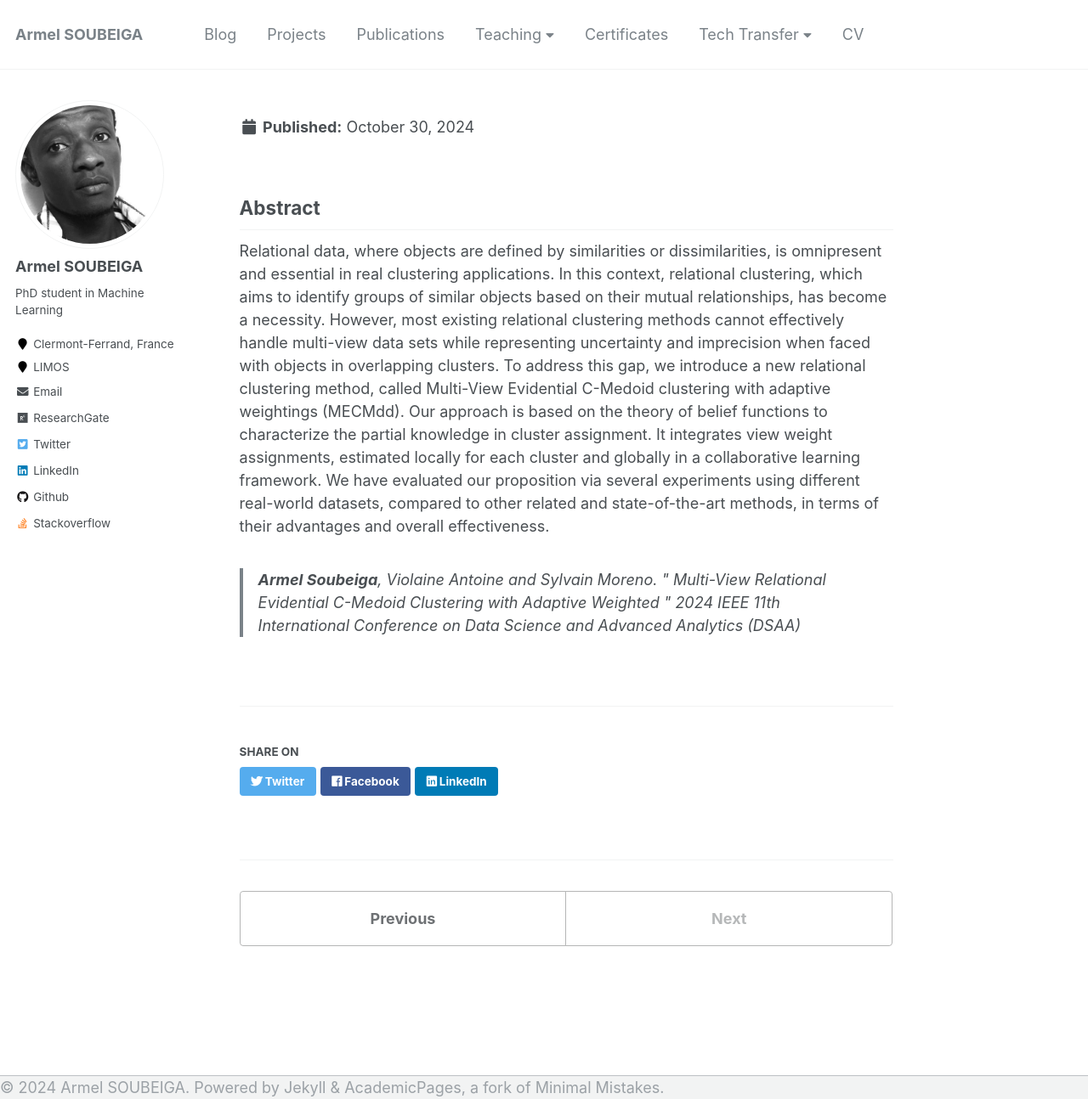
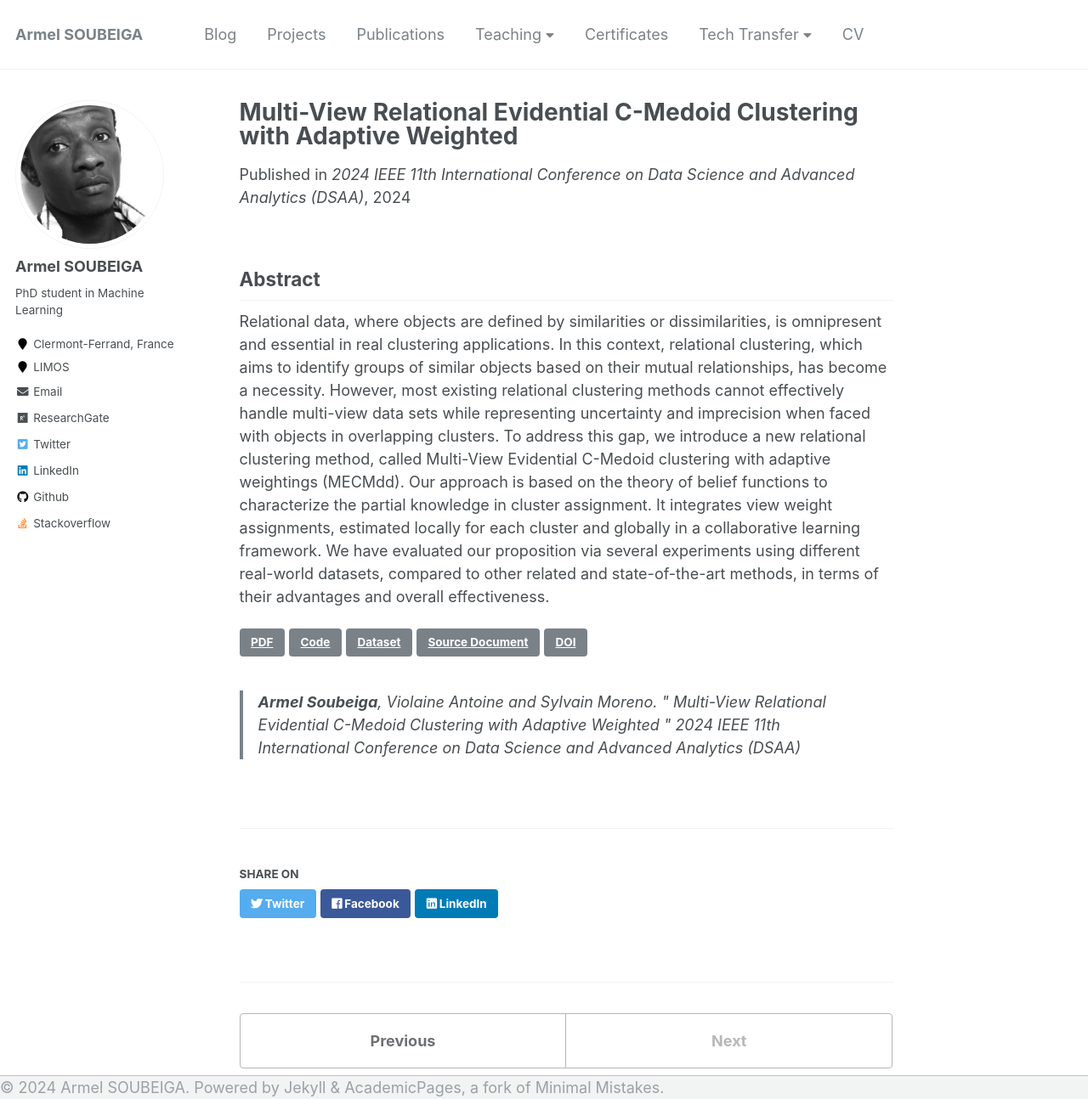
Before and after one commit to armelsoubeiga/armelsoubeiga.github.io, a Jekyll site: the page built from _publications/2024-10-06-Multi-View-Relational-Evidential-C-Medoid-Clustering-with-Adaptive-Weighted.md, in a window 1280 px wide and 1294 px high. Shown: the whole window at 85% size. Built offline with Jekyll 4.4.1, drawn with Linux system fonts in a browser that asks for light colours; some of the changed lines change nothing that is shown.

Commit message:
Update 2024-10-06-Multi-View-Relational-Evidential-C-Medoid-Clustering-with-Adaptive-Weighted.md

```diff
--- a/_publications/2024-10-06-Multi-View-Relational-Evidential-C-Medoid-Clustering-with-Adaptive-Weighted.md
+++ b/_publications/2024-10-06-Multi-View-Relational-Evidential-C-Medoid-Clustering-with-Adaptive-Weighted.md
@@ -7,11 +7,11 @@
 venue: '2024 IEEE 11th International Conference on Data Science and Advanced Analytics (DSAA)'
 paperurl: 'http://dx.doi.org/10.1109/DSAA61799.2024.10722777'
 citation: '<b>Armel Soubeiga</b>, Violaine Antoine and Sylvain Moreno. &quot; Multi-View Relational Evidential C-Medoid Clustering with Adaptive Weighted &quot; <i>2024 IEEE 11th International Conference on Data Science and Advanced Analytics (DSAA)</i>'
-pdf: 'href='http://dx.doi.org/10.1109/DSAA61799.2024.10722777'
+pdf: 'http://dx.doi.org/10.1109/DSAA61799.2024.10722777'
 code: 'https://github.com/armelsoubeiga/MECMdd'
 dataset: 'https://github.com/armelsoubeiga/MECMdd/tree/main/Data'
-source_document: 'href='http://dx.doi.org/10.1109/DSAA61799.2024.10722777'
-doi: 'href='http://dx.doi.org/10.1109/DSAA61799.2024.10722777'
+source_document: 'http://dx.doi.org/10.1109/DSAA61799.2024.10722777'
+doi: 'http://dx.doi.org/10.1109/DSAA61799.2024.10722777'
 ---
 
 ## Abstract
```
